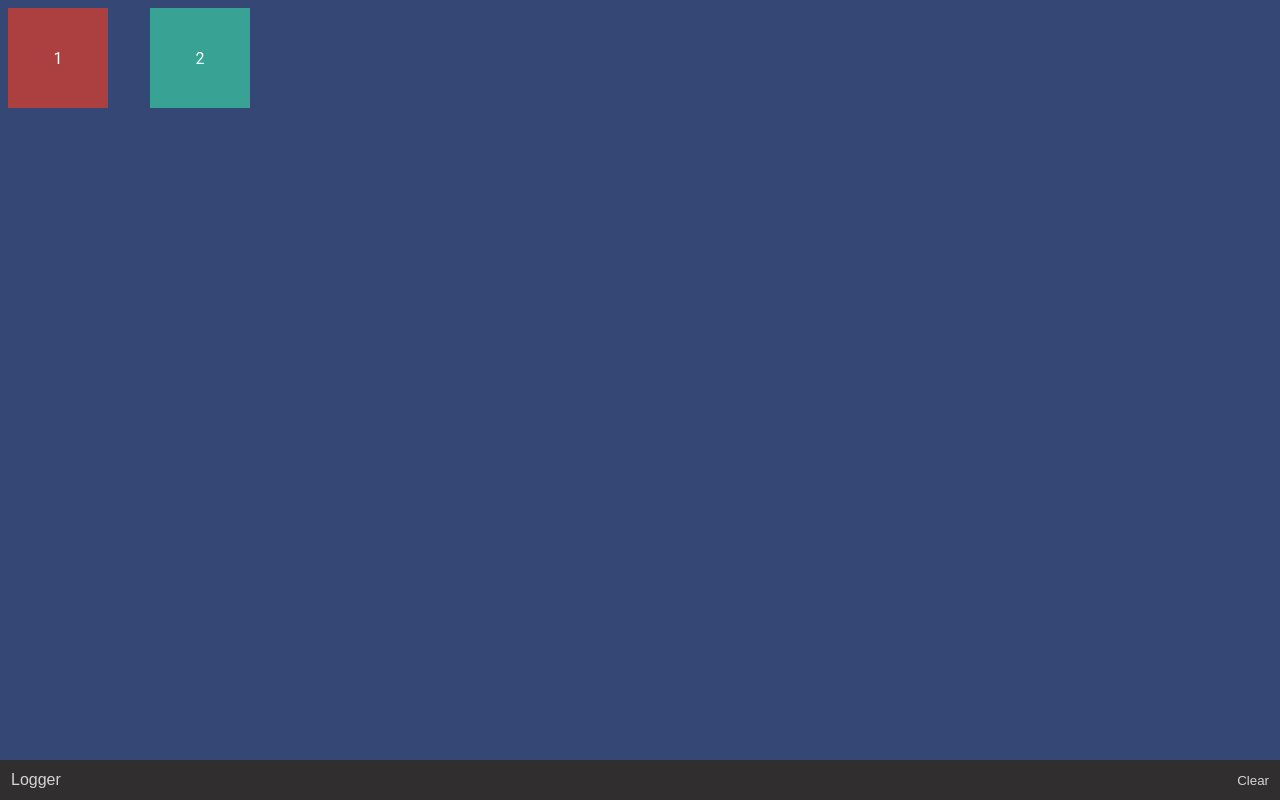
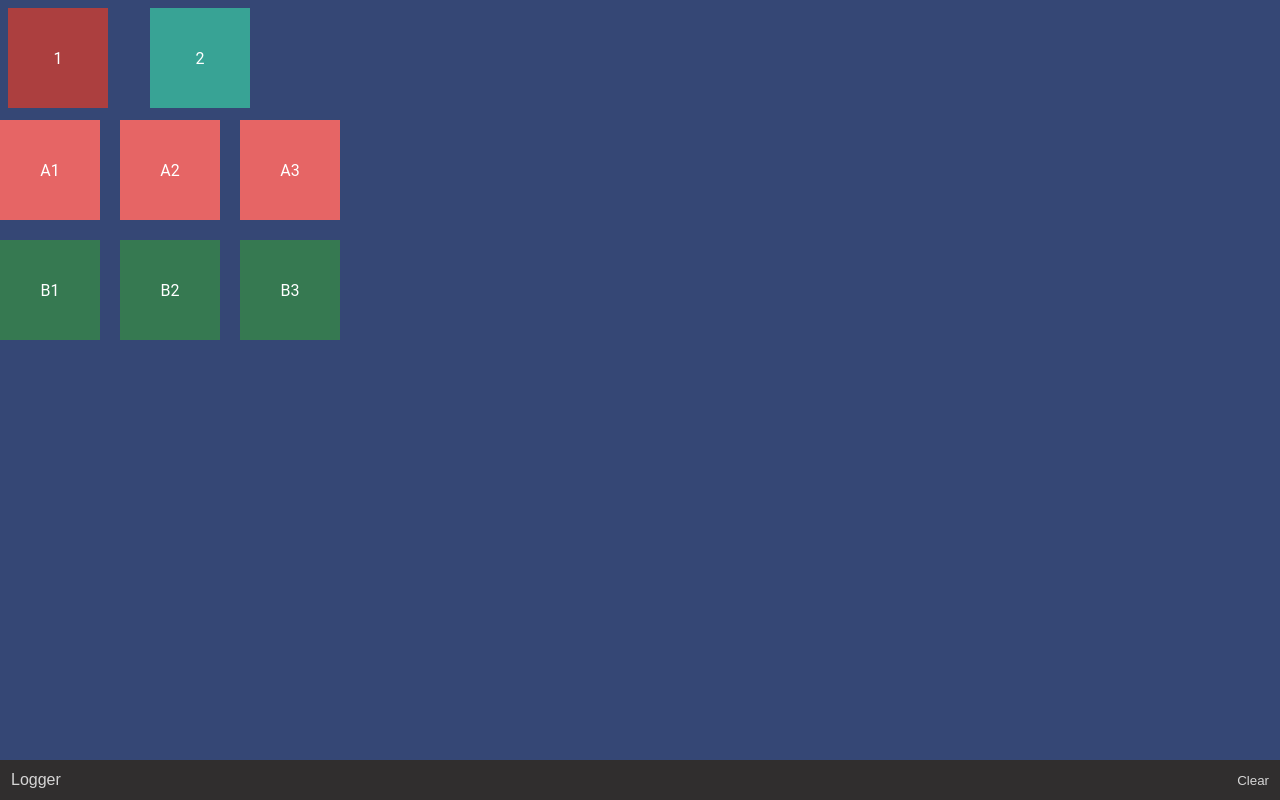
Before and after one commit to mckravchyk/microdrag, a website with bundled scripts: page demo/index.html in a window 1280 px wide. Built offline with nearby package versions, Linux system fonts and the light colour scheme; what event-listener-extended would draw is missing.

Commit message:
feat: Implement multi-element drag

```diff
--- a/demo/index.html
+++ b/demo/index.html
@@ -10,8 +10,21 @@
 </head>
 
 <body tabindex="-1">
-  <div id="Draggable-1-1" class="Draggable-1">1</div>
-  <div id="Draggable-1-2" class="Draggable-1" title="This draggable cannot be moved outside the viewport">2</div>
+
+  <div id="Draggable-1-1" class="Draggable Draggable-1">1</div>
+  <div id="Draggable-1-2" class="Draggable Draggable-1" title="This draggable cannot be moved outside the viewport">2</div>
+
+	<div id="DraggablesA" style="--top: 120px;">
+		<div id="Draggable-A1" class="Draggable DraggableA" style="top: var(--top); left: 0;">A1</div>
+		<div id="Draggable-A2" class="Draggable DraggableA" style="top: var(--top); left: 120px;">A2</div>
+		<div id="Draggable-A3" class="Draggable DraggableA" style="top: var(--top); left: 240px;">A3</div>
+	</div>
+
+	<div id="DraggablesB" style="--top: 240px;">
+		<div class="Draggable DraggableB" style="top: var(--top); left: 0px;">B1</div>
+		<div class="Draggable DraggableB"style="top: var(--top); left: 120px;">B2</div>
+		<div class="Draggable DraggableB" style="top: var(--top); left: 240px;">B3</div>
+	</div>
 
 	<div id="Logger" class="collapsed">
 		<div id="Logger-header">
--- a/demo/styles.css
+++ b/demo/styles.css
@@ -3,7 +3,7 @@ body {
   font-family: "Roboto", sans-serif;
 }
 
-.Draggable-1 {
+.Draggable {
   position: fixed;
   width: 100px;
   height: 100px;
@@ -13,6 +13,7 @@ body {
   align-items: center;
   cursor: pointer;
   user-select: none;
+  background: #000;
 }
 
 #Draggable-1-1 {
@@ -22,6 +23,14 @@ body {
 #Draggable-1-2 {
   background: rgb(56, 163, 149);
   left: 150px;
+}
+
+#DraggablesA .Draggable {
+  background: rgb(230, 101, 101);
+}
+
+#DraggablesB .Draggable {
+  background: rgb(54, 121, 81);
 }
 
 #Logger {
--- a/src/demo/index.ts
+++ b/src/demo/index.ts
@@ -9,7 +9,7 @@ createLogger();
 Draggable.addGlobalStyles();
 
 new Draggable({
-  element: document.getElementById('Draggable-1-1')!,
+  target: document.getElementById('Draggable-1-1')!,
   plugins: [
     new SnapPlugin({
       threshold: 20,
@@ -24,7 +24,7 @@ new Draggable({
 });
 
 new Draggable({
-  element: document.getElementById('Draggable-1-2')!,
+  target: document.getElementById('Draggable-1-2')!,
   plugins: [
     new SnapPlugin({
       threshold: 10,
@@ -34,3 +34,38 @@ new Draggable({
     }),
   ],
 });
+
+new Draggable({
+  target: [
+    document.getElementById('Draggable-A1')!,
+    document.getElementById('Draggable-A2')!,
+    document.getElementById('Draggable-A3')!,
+    // {
+    //   target: document.getElementById('DraggablesB')!,
+    //   delegateSelector: '.Draggable',
+    // },
+  ],
+  plugins: [
+    new SnapPlugin({
+      threshold: 10,
+    }),
+    new ContainmentPlugin({
+      container: 'viewport',
+    }),
+  ],
+});
+
+new Draggable({
+  target: {
+    element: document.getElementById('DraggablesB')!,
+    delegateSelector: '.Draggable',
+  },
+  plugins: [
+    new SnapPlugin({
+      threshold: 10,
+    }),
+    new ContainmentPlugin({
+      container: 'viewport',
+    }),
+  ],
+});
--- a/src/draggable.ts
+++ b/src/draggable.ts
@@ -29,13 +29,26 @@ import {
   type SharedEventProperties,
 } from './events';
 
-export interface Options extends Partial<CallbackHandlers> {
-  // The element to make draggable
+export interface DraggableTarget {
+  /**
+   * The dragged element or the container to which the start event is bound if `delegateSelector` is
+   * used.
+   */
+  element: HTMLElement
 
   /**
-   * The element to make draggable.
+   * Make the descendants of `target` automatically draggable rather than `target` itself.
    */
-  element: HTMLElement
+  delegateSelector?: string
+
+  /**
+   * Selector string to target descendants of `target` which will not initialize drag.
+   */
+  cancel?: string
+}
+
+export interface Options extends Partial<CallbackHandlers> {
+  target: HTMLElement | DraggableTarget | Array<HTMLElement | DraggableTarget>
 
   /**
    * If set, the element will be cloned and the clone will be dragged instead. The original element
@@ -51,11 +64,6 @@ export interface Options extends Partial<CallbackHandlers> {
     // TODO: A function that takes the original element as the parameter and outputs the cloned
     // element.
   },
-
-  /**
-   * Selector string to target child elements which will not initialize drag.
-   */
-  cancel?: string
 
   /**
    * Whether the dragged element should be promoted to its own composite layer
@@ -79,6 +87,16 @@ export interface Options extends Partial<CallbackHandlers> {
    *
    */
   noPointerEvent?: boolean
+
+  /**
+   * If set, dynamic styles for delegated draggables will not be added. Note that each draggable
+   * must have a `touch-action: none;` style rule applied or the draggable will not work on mobile
+   * devices correctly.
+   *
+   * Direct (non-delegate) draggables have the style rule applied when CSS is added with
+   * `Draggable.addGlobalStyles()`
+   */
+  noDelegateStyles?: boolean
 
   /**
    * The amount of distance (pixels) the pointer has to make to initialize dragging. Default value
@@ -125,6 +143,10 @@ export class Draggable {
 
   private static cssAdded = false;
 
+  private instanceId: number;
+
+  private static instanceCounter = 0;
+
   /**
    * Adds global styles which are needed for draggable to function properly. It is recommended to
    * call this method before initializing draggables.
@@ -139,42 +161,63 @@ export class Draggable {
 
   // TODO: Validate options with ts-interface-builder/ts-interface-checker?
   constructor(options : Options) {
+    this.options = deepClone(options);
+    this.instanceId = Draggable.instanceCounter;
+    Draggable.instanceCounter += 1;
+
     const usePointerEvents = (
       typeof window.PointerEvent !== 'undefined'
       && options.noPointerEvent !== true
     );
 
     const startEventName = usePointerEvents ? 'pointerdown' : 'touchstart mousedown';
+    const targets = Draggable.processTargets(this.options.target);
+    const self = this; // eslint-disable-line @typescript-eslint/no-this-alias
 
-    if (options.cancel) {
-      // Must be attached before the start event callback is attached.
+    let dynamicCss = '';
+
+    for (const target of targets) {
+      if (target.cancel) {
+      // Must be added before the start listener
         this.startListeners.push(
           addListener({
-          target: options.element,
+            target: target.element,
             eventName: startEventName,
-          delegateSelector: options.cancel,
+            delegateSelector: target.cancel,
             callback: this.onCancelPointerdown,
           }),
         );
       }
 
-    // FIXME: This does not consider delegate elements
-    options.element.classList.add('draggable-element');
+      if (!target.delegateSelector) {
+        target.element.classList.add('draggable-element');
+      }
+      else {
+        // `touch-action: none` style is critical, dragging will not work properly on mobile devices
+        // without it
+        // https://stackoverflow.com/questions/48124372/pointermove-event-not-working-with-touch-why-not
+        target.element.classList.add('draggable-delegate-target');
+        dynamicCss += `.draggable-delegate-target ${target.delegateSelector} { touch-action: none};\n`;
+      }
 
-    const self = this; // eslint-disable-line @typescript-eslint/no-this-alias
-
-    // Attach the start event on the draggable target
       this.startListeners.push(
         addListener({
-        target: options.element,
+          target: target.element,
           eventName: startEventName,
+          delegateSelector: target.delegateSelector || false,
           callback(e: CursorEvent) {
             self.onInputStart(e, this as unknown as HTMLElement);
           },
         }),
       );
+    }
 
-    this.options = deepClone(options);
+    if (dynamicCss !== '') {
+      const style = document.createElement('STYLE');
+      style.innerHTML = dynamicCss;
+      style.id = `draggable-${this.instanceId}-style`;
+      document.head.appendChild(style);
+    }
 
     this.callbacks = createCallbackHandlersCollection();
 
@@ -207,7 +250,22 @@ export class Draggable {
   public destroy(): void {
     this.removeDragListeners();
 
-    this.options.element.classList.remove('draggable-element');
+    const targets = Draggable.processTargets(this.options.target);
+
+    for (const target of targets) {
+      if (!target.delegateSelector) {
+        target.element.classList.remove('draggable-element');
+      }
+      else {
+        target.element.classList.remove('draggable-delegate-target');
+
+        const style = document.getElementById(`draggable-${this.instanceId}-style`);
+
+        if (style) {
+          document.head.removeChild(style);
+        }
+      }
+    }
 
     // FIXME: The below will result in infinite recursion if a DragEnd callback calls destroy() -
     // the DragEnd callback is called on stop, but since stop has not executed fully, it is still
@@ -396,4 +454,21 @@ export class Draggable {
   ): void {
     this.callbacks[handlerName].push(callback as CallbackHandlers[T]);
   }
+
+  private static processTargets(unprocessed: Options['target']): DraggableTarget[] {
+    const unprocessedArr = Array.isArray(unprocessed) ? unprocessed : [unprocessed];
+
+    const targets: DraggableTarget[] = [];
+
+    for (const target of unprocessedArr) {
+      if (target instanceof Element) {
+        targets.push({ element: target });
       }
+      else {
+        targets.push(target);
+      }
+    }
+
+    return targets;
+  }
+}
```
Lines whose indentation alone changed are shown as unchanged.
